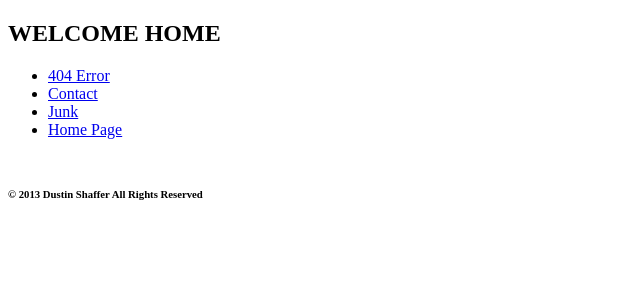
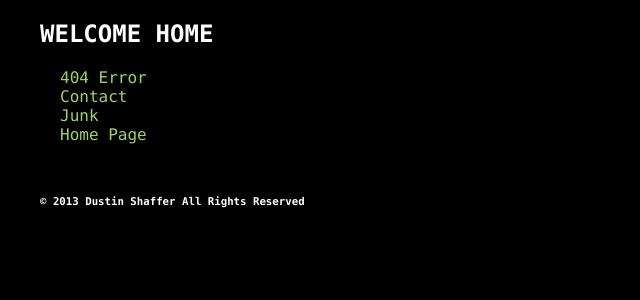
Before and after one commit to misterdustinface/misterdustinface.github.io, a Jekyll site: the page built from index.html, in a window 1280 px wide. Shown: the top 300 px of the page, without its empty margins (0-640 px from the left). Built offline with Jekyll 4.4.1, drawn with Linux system fonts in a browser that asks for light colours; comment, search, counter and statistics services are not loaded.

Commit message:
Update header.html
more puzzle

```diff
--- a/_includes/header.html
+++ b/_includes/header.html
@@ -1,5 +1,5 @@
 <head>
-<link rel="stylesheet" type="text/css" href="theme.css">
+<link rel="stylesheet" type="text/css" href="css/theme1/theme.css">
 <link rel="shortcut icon" href="/favicon.ico" type="image/x-icon">
 <link rel="icon" href="/favicon.ico" type="image/x-icon">
 
```
